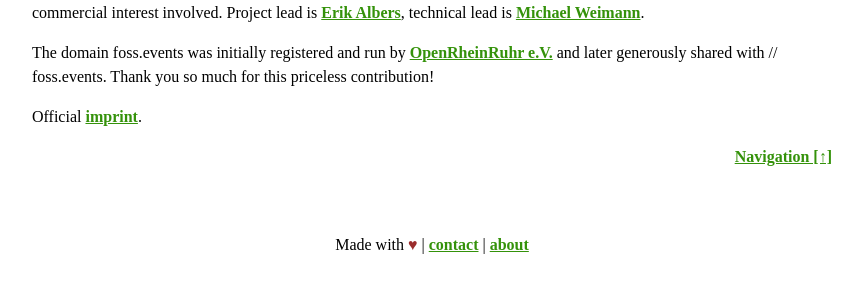
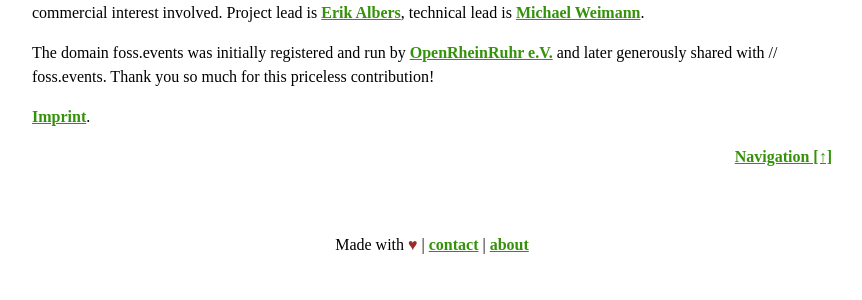
Before and after one commit to foss-events/website, a Python web app: template src/templates/index.html in a window 1280 px wide. Shown: the part 3267-3567 px from the top of the page, without its empty margins (208-1070 px from the left). Run offline with Jinja, Linux system fonts and the light colour scheme; the template is opened without the code that fills it, so the values that code supplies are empty.

Commit message:
add imprint

```diff
--- a/src/templates/index.html
+++ b/src/templates/index.html
@@ -260,7 +260,7 @@
     <a href="https://openrheinruhr.de/">OpenRheinRuhr e.V.</a> and later generously shared with
     // foss.events. Thank you so much for this priceless contribution!</p>
 
-    <p>Official <a href="/imprint.png">imprint</a>.</p>
+    <p><a href="/img/imprint.png">Imprint</a>.</p>
 
 </p>
 
```
Also changed, not shown: src/img/imprint.png (added).
